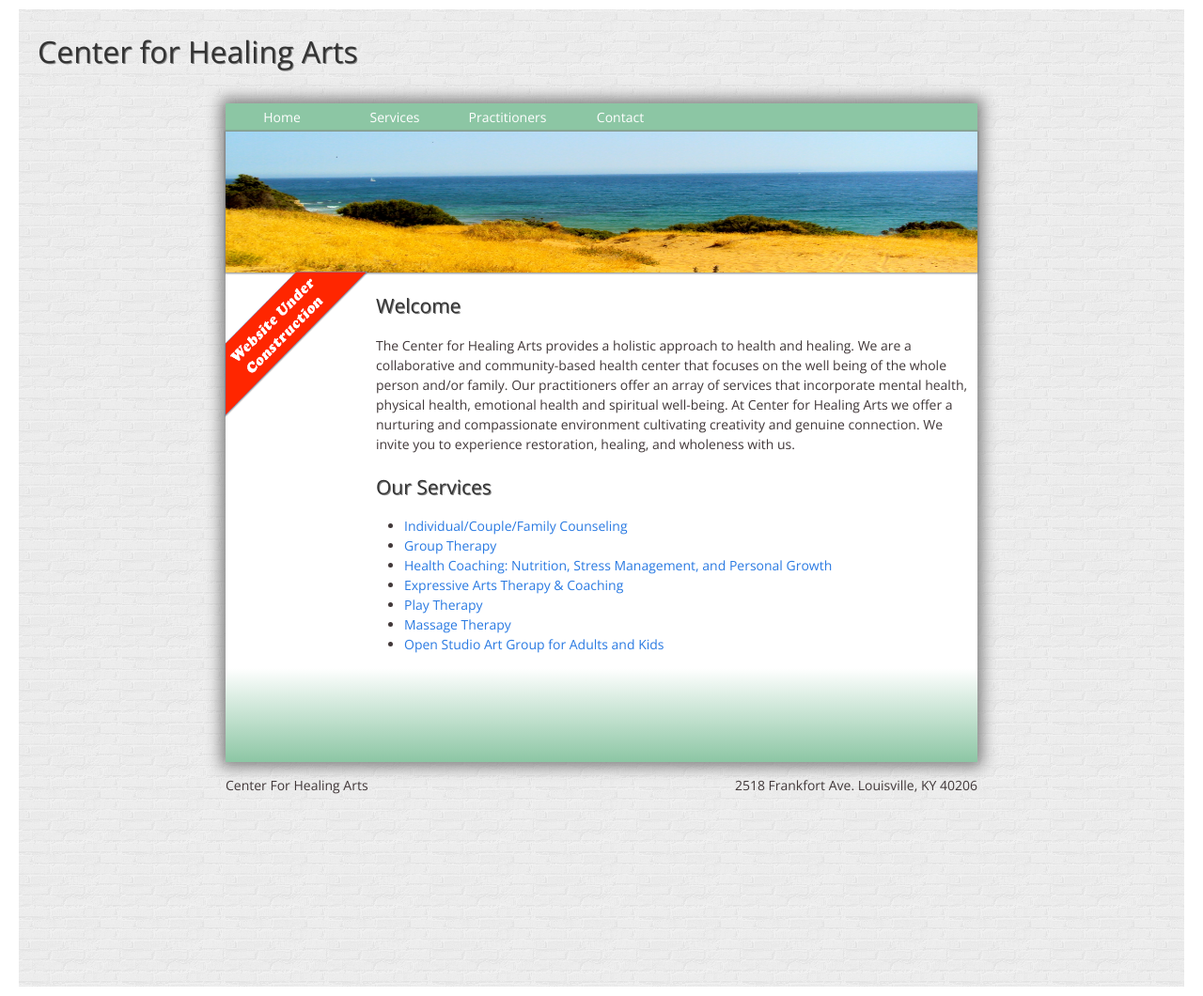
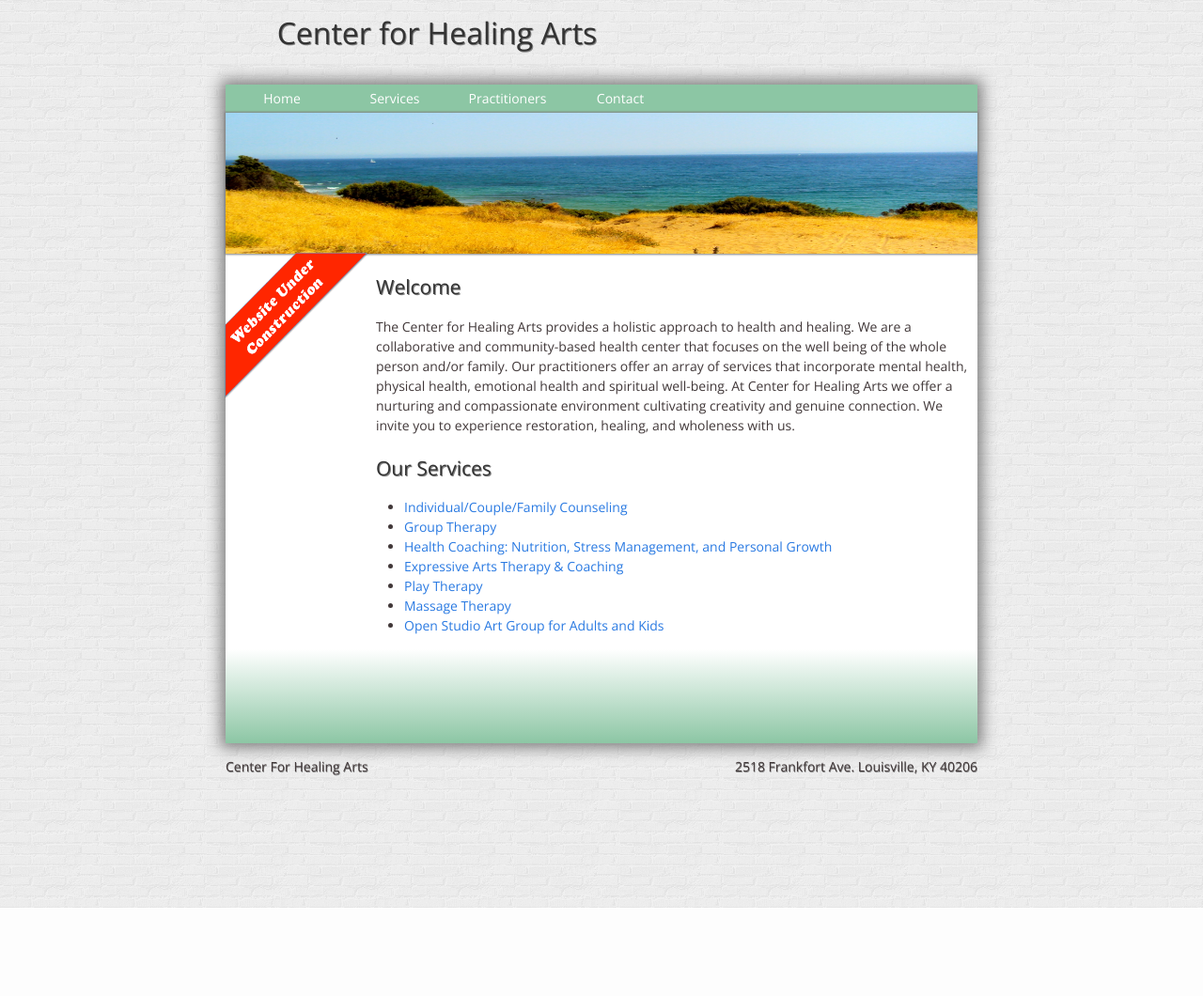
Before and after one commit to aegiven84/aegiven84.github.io, a Jekyll site: the page built from index.html, in a window 1280 px wide. Shown: the whole page at 94% size. Built offline with Jekyll 4.4.1, drawn with Linux system fonts in a browser that asks for light colours; after the commit the page ends 966 px from its top, so only the background shows below that.

Commit message:
Homepage styling

```diff
--- /dev/null
+++ b/_sass/_contactPage.scss
@@ -0,0 +1,28 @@
+
+input {
+  display: block;
+}
+
+fieldset {
+  margin-top: 30px;
+  width: 95%;
+  background-color: white;
+  box-shadow: gray 14px 14px 2px;
+  margin: 0 auto;
+}
+
+select {
+  display: block;
+}
+
+#contact {
+  margin-top: 30px;
+  display: inline-block;
+  color: black;
+}
+
+.postcard {
+  float: right;
+  text-align: right;
+  font-size: 16px;
+}
--- a/_sass/_custom.scss
+++ b/_sass/_homePage.scss
@@ -18,136 +18,25 @@ Purple: Plum: #540A97
         Lightest: #9963CB
 */
 
-//
-.site-header {
-  display: none;
-
-    // Positioning context for the mobile navigation icon
-
-}
-
-.site-title {
-
-    &,
-    &:visited {
-        color: $grey-color-dark;
-    }
-}
-
-.site-nav {
-    display: inline-block;
-    float: right;
-    line-height: 56px;
-    font-size: 16px;
-}
-
-  .site-footer {
-    display: none;
-}
-
-
+//Background
 .page-content {
-  background-color: #FFF;
+  background-image: url('/images/brickwall.png');
   color: #413839;
   font-family: 'Open Sans', sans-serif;
   padding: 10px;
 }
 
-#page {
-  height: 1000px;
-  width: 100%;
-  background-image: url('/images/brickwall.png');
-  padding: 20px;
-  margin-left: -20px;
+//The top header ('Center for Healing Arts')
+#title {
+  font-family: 'Open Sans', sans-serif;
+  line-height: 10px;
+  text-shadow: 1px 1px grey;
+  text-align: center;
+  margin-left: -350px;
+  position: relative;
 }
 
-input {
-  display: block;
-}
-
-fieldset {
-  margin-top: 30px;
-  width: 95%;
-  background-color: white;
-  box-shadow: gray 14px 14px 2px;
-  margin: 0 auto;
-}
-
-select {
-  display: block;
-}
-
-#contact {
-  margin-top: 30px;
-  display: inline-block;
-  color: black;
-}
-
-h1, h2, h3, h4, h5, h6{
-  color: #333;
-  font-family: 'Open Sans', sans-serif;
-  display: block;
-  text-align: left;
-  text-shadow: 1px 1px grey;
-  margin-top: 20px;
-}
-
-
-table {
-  margin: 0 auto;
-  margin-top: 30px;
-  margin-bottom: 30px;
-  width: 0 auto;
-}
-
-.round td {
-  height: 200px;
-  width: 200px;
-  border-radius: 200px;
-  text-align: center;
-}
-
-td {
-  height: 200px;
-  width: 200px;
-  background-color: lightgrey;
-  border: solid 15px;
-  border-color: white;
-  color: white;
-}
-
-
-#card {
-  border-radius: 7px;
-  height: auto;
-  width: 80%;
-  display: block;
-  margin-top: 30px;
-  margin-right: auto;
-  margin-left: auto;
-  margin-bottom: 10px;
-}
-
-#slides {
-  display: inline-block;
-  margin-top: -120px;
-  height: 150px;
-  width: 100%;
-  box-shadow: 0px 0px 2px 1px grey;
-}
-
-.postcard {
-  float: right;
-  text-align: right;
-  font-size: 16px;
-}
-
-#video {
-  float: right;
-  margin: 0 auto;
-  margin: 30px;
-}
-
+//The main box holding all the content
 #container {
   width: 100%;
   max-width: 800px;
@@ -158,46 +47,7 @@ td {
   box-shadow: 0px 0px 15px 5px grey;
 }
 
-#mainTitle {
-  font-family: 'Open Sans', sans-serif;
-  line-height: 10px;
-  text-shadow: 1px 1px grey;
-  position: relative;
-}
-
-#banner {
-  width: 200px;
-  height: 170px;
-  display: inline;
-  margin-top: -14px;
-  margin-left: -7px;
-  position: relative;
-  z-index: 10;
-}
-
-#address {
-  text-shadow: none;
-  margin-top: 0px;
-}
-
-#mission {
-margin: 10px;
-}
-
-#clients {
-  display: inline-block;
-  height: 200px;
-  width: auto;
-  float: right;
-  margin-right: 20px;
-  margin-top: 30px;
-}
-
-#services {
-  display: inline-block;
-}
-
-//Navigation bar
+//Navigation bar ---------------------------------------->
 #header {
   float: left;
 	width: 100%;
@@ -219,6 +69,7 @@ margin: 10px;
 	text-align: center;
   font-size: 14px;
 }
+
 #nav li a {
 	color: white;
 	text-decoration: none;
@@ -262,27 +113,55 @@ margin: 10px;
 	color: #DDEEE4;
 }
 
-#services {
-  margin-left: 0px;
+#practitioners ul {
+  margin-left: 15px;
+}
+//End Navbar ------------------------------------------------>
+
+//Main Pictures below the dropdown menus
+#slides {
+  display: inline-block;
+  margin-top: -120px;
+  height: 150px;
+  width: 100%;
+  box-shadow: 0px 0px 2px 1px grey;
 }
 
-#practitioners {
-
+//Left column where the 'Website under construction' image is
+#leftBar {
+  float: left;
+  width: 20%;
 }
 
-//End Navbar
+//Website under construction image
+#banner {
+  width: 200px;
+  height: 170px;
+  display: inline;
+  margin-top: -14px;
+  margin-left: -7px;
+  position: relative;
+  z-index: 10;
+}
 
+//Header Styles
+h1, h2, h3, h4, h5, h6{
+  color: #333;
+  font-family: 'Open Sans', sans-serif;
+  display: block;
+  text-align: left;
+  text-shadow: 1px 1px grey;
+  margin-top: 20px;
+}
+
+//The words and the paragraphs
 #content {
   display: inline-block;
   width: 80%;
   font-size: 14px;
 }
 
-#leftBar {
-  float: left;
-  width: 20%;
-}
-
+//The Footer
 footer {
   height: 100px;
   width: 100%;
@@ -296,14 +175,22 @@ footer {
   background: linear-gradient(#FFF, #8CC6A4); /* Standard syntax */;
 }
 
+.site-footer {
+  display: none;
+}
+
+//Left footer (Center for healing arts)
 #footP1 {
   display: inline;
   float: left;
   font-size: 14px;
+  text-shadow: .5px .5px grey;
 }
 
+//Right Footer (Address)
 #footP2 {
   display: inline;
   float: right;
   font-size: 14px;
+  text-shadow: .5px .5px grey;
 }
--- /dev/null
+++ b/_sass/_practitionersPage.scss
@@ -0,0 +1,36 @@
+
+
+table {
+  margin: 0 auto;
+  margin-top: 30px;
+  margin-bottom: 30px;
+  width: 0 auto;
+}
+
+.round td {
+  height: 200px;
+  width: 200px;
+  border-radius: 200px;
+  text-align: center;
+}
+
+td {
+  height: 200px;
+  width: 200px;
+  background-color: lightgrey;
+  border: solid 15px;
+  border-color: white;
+  color: white;
+}
+
+
+#card {
+  border-radius: 7px;
+  height: auto;
+  width: 80%;
+  display: block;
+  margin-top: 30px;
+  margin-right: auto;
+  margin-left: auto;
+  margin-bottom: 10px;
+}
--- a/css/main.scss
+++ b/css/main.scss
@@ -49,5 +49,6 @@ $on-laptop:        800px;
         "base",
         "layout",
         "syntax-highlighting",
-        "custom"
+        "homePage",
+        "contactPage"
 ;
--- a/index.html
+++ b/index.html
@@ -8,8 +8,7 @@ permalink:
 <link href='http://fonts.googleapis.com/css?family=Indie+Flower' rel='stylesheet' type='text/css'>
 <link href='http://fonts.googleapis.com/css?family=Open+Sans' rel='stylesheet' type='text/css'>
 </head>
-<div id="page">
-  <h1 id="mainTitle">Center for Healing Arts</h1>
+  <h1 id="title">Center for Healing Arts</h1>
   <div id="container">
   <body>
     <div id="header">
@@ -39,7 +38,7 @@ permalink:
             <li><a href="#">Jennifer Beasley</a></li>
           </ul>
         </li>
-        <li class="contact"><a href="_contactUs/index.html">Contact</a></li>
+        <li class="contact"><a href="#">Contact</a></li>
       </ul><!-- nav -->
     </div><!-- header -->
     <img id="slides" src="/images/DSC03683 - Version 2.jpg">
@@ -66,5 +65,4 @@ permalink:
   </footer>
 </body>
 </div>
-</div>
 </html>
```
